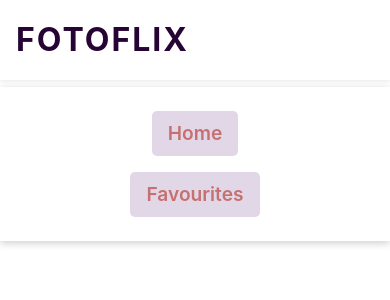
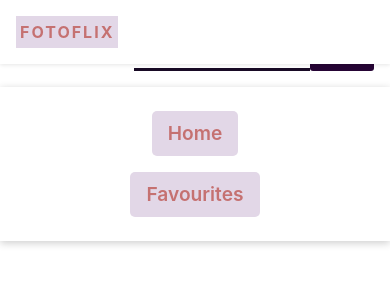
Before and after one commit to Akashraghuwanshi/FrontendofUnsplashRestApi, a React (Create React App) app: page /favourites in a window 390 px wide. Shown: the top 300 px of the page. Built offline with nearby package versions, Linux system fonts and the light colour scheme.

Commit message:
index.css update 3rd commit

```diff
--- a/src/index.css
+++ b/src/index.css
@@ -282,6 +282,13 @@ section {
 }
 /* Media Queries */
 @media screen and (max-width: 568px) {
+  .navbar_logo{
+    font-size:1rem;
+    background-color:#e2d7e7;
+    color: rgb(197, 113, 113);
+    padding: .25rem;
+    margin-left:0;
+  }
   .navbar_links {
     display: none;
     flex-direction: column;
```
